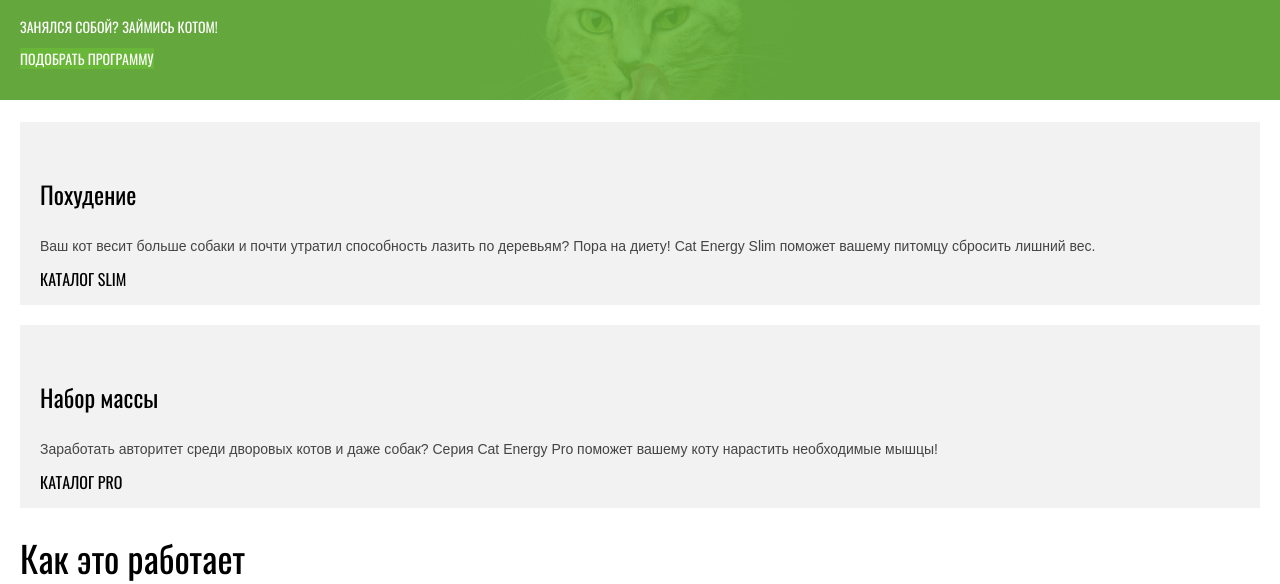
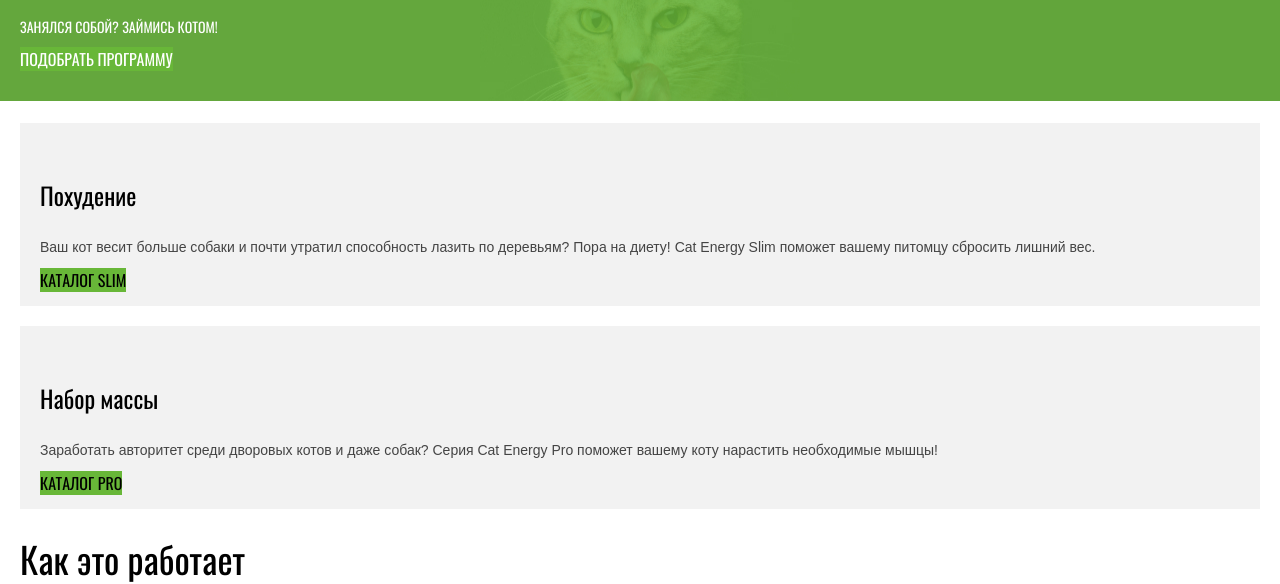
Before and after one commit to iTEvgen/cat-energy-adaptive, a website: page source/index.html in a window 1280 px wide. Shown: the part 232-816 px from the top of the page. Drawn offline with nearby package versions, Linux system fonts and the light colour scheme; files that its build step writes are made by us from their sources.

Commit message:
modified class button Добавлены дополнительные свойства для класса button

```diff
--- a/source/sass/global/global.scss
+++ b/source/sass/global/global.scss
@@ -37,11 +37,14 @@ img {
 }
 
 .button {
+  @include font-options(16px, 20px);
   text-align: center;
   vertical-align: middle;
   text-transform: uppercase;
   text-decoration: none;
+  color: $basic-white;
   border: none;
   cursor: pointer;
+  background-color: $basic-green;
   box-sizing: border-box;
 }
```
